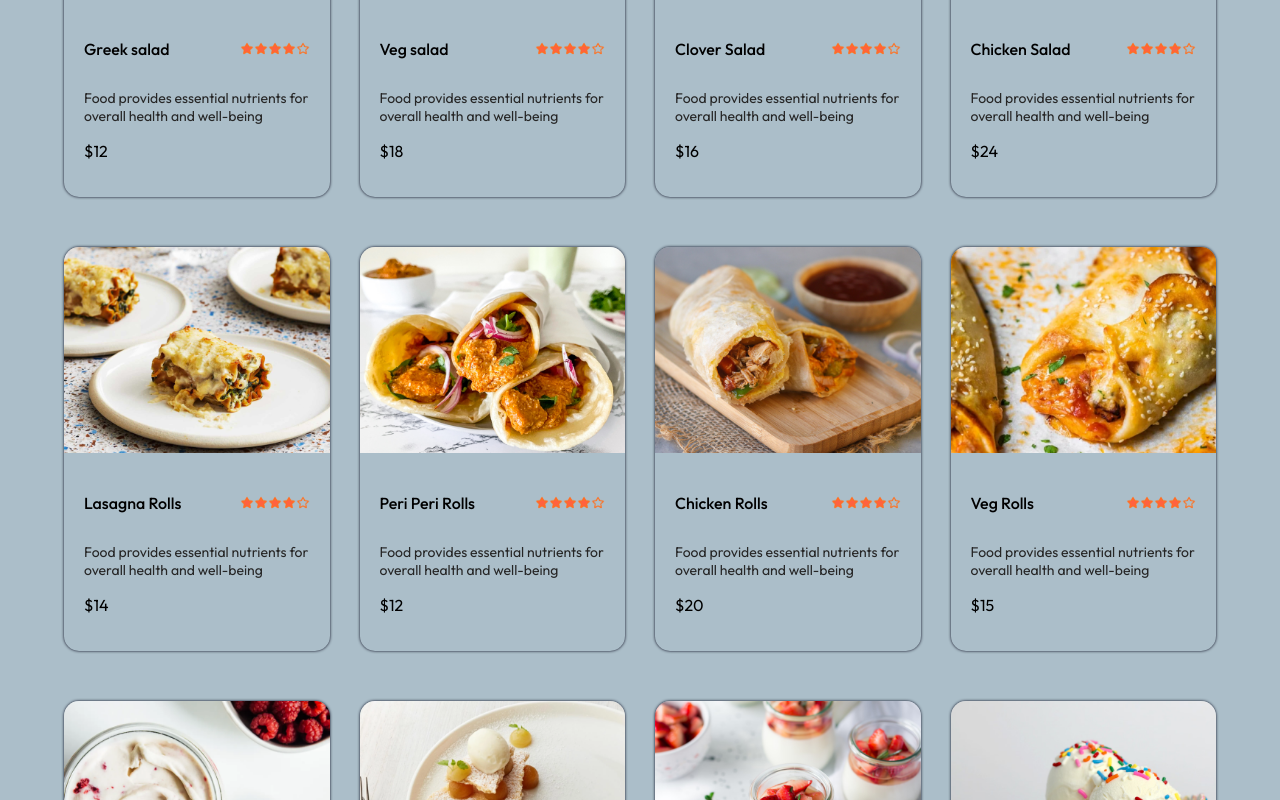
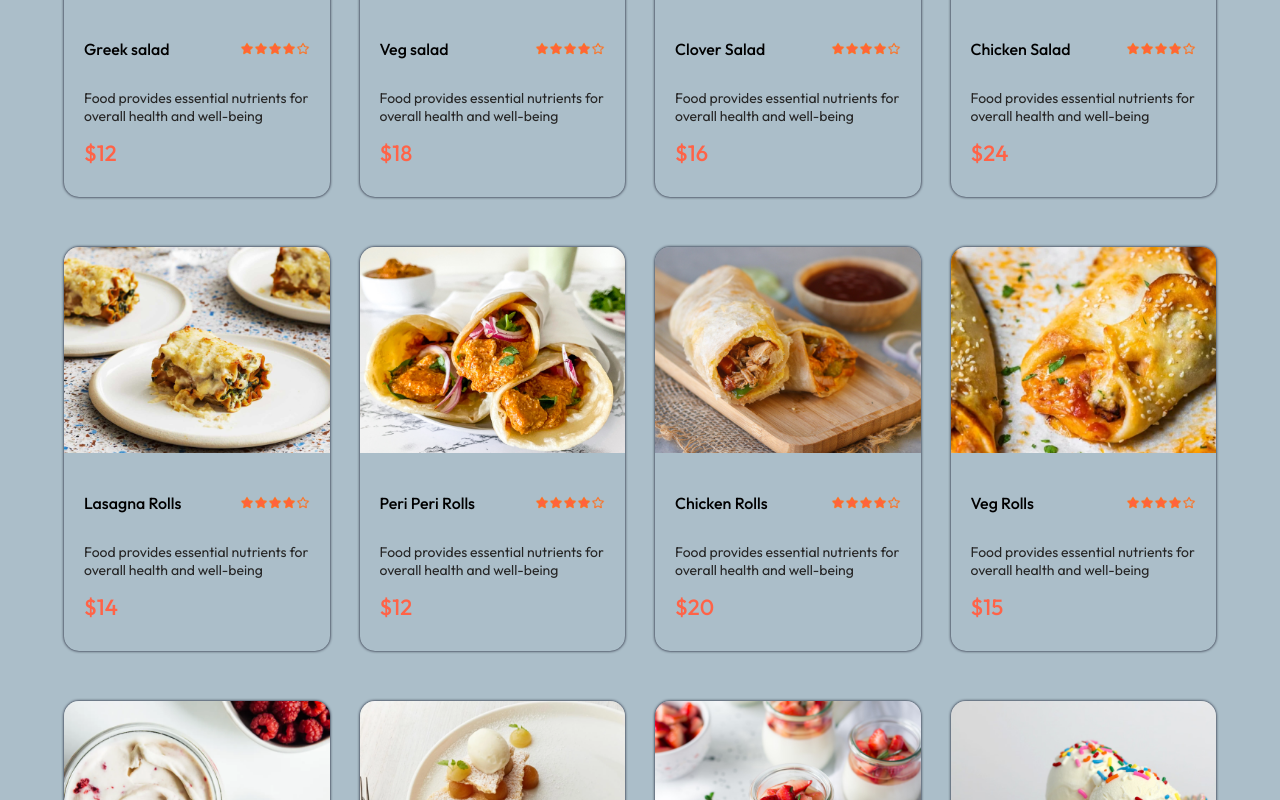
Before and after one commit to sdfowers/react-portfolio, a React (Create React App) app: page /react-portfolio/fooddelivery in a window 1280 px wide. Shown: the part 1360-2160 px from the top of the page. Built offline with nearby package versions, Linux system fonts and the light colour scheme.

Commit message:
fooditem styling

```diff
--- a/src/Components/FoodDelivery/FoodItem/FoodItem.css
+++ b/src/Components/FoodDelivery/FoodItem/FoodItem.css
@@ -30,3 +30,9 @@
     color: #262626;
     font-size: 14px;
 }
+.food-item-price {
+    color: tomato;
+    font-size: 22px;
+    font-weight: 500;
+    margin: 10px 0px;
+}
--- a/src/Components/FoodDelivery/FoodItem/FoodItem.jsx
+++ b/src/Components/FoodDelivery/FoodItem/FoodItem.jsx
@@ -3,6 +3,8 @@ import './FoodItem.css'
 import { assets } from '../assets/assets'
 
 const FoodItem = ({id, name, price, description, image}) => {
+
+
   return (
     <div className='food-item'>
         <div className="food-item-image-container">
```
